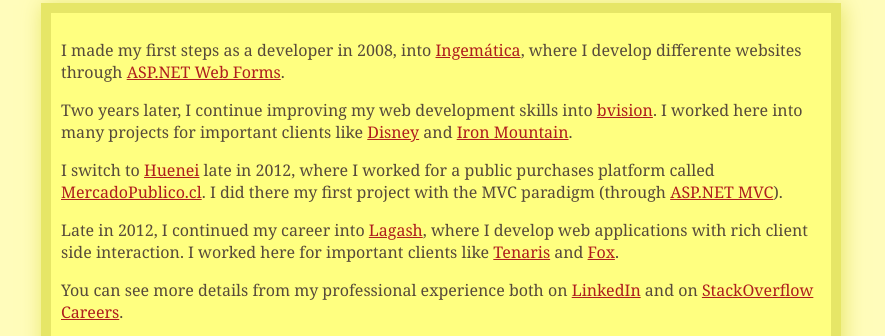
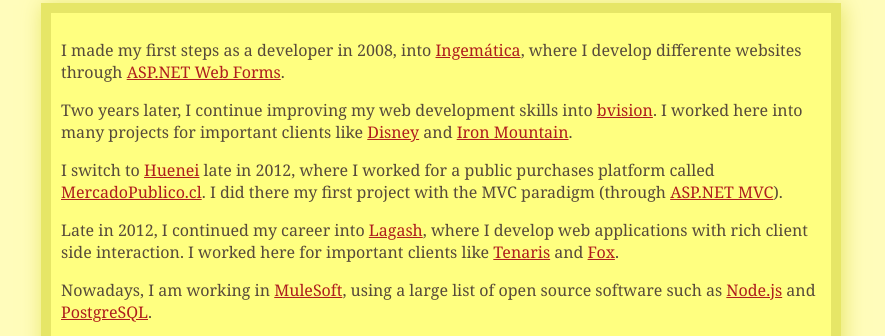
Before and after one commit to nescalante/nescalante.github.io, a plain HTML site: page index.html in a window 1280 px wide. Shown: the part 1432-1768 px from the top of the page, without its empty margins (199-1084 px from the left). Drawn offline with Linux system fonts and the light colour scheme.

Commit message:
Update index.html

```diff
--- a/index.html
+++ b/index.html
@@ -57,6 +57,7 @@
     <p>Two years later, I continue improving my web development skills into <a href="http://www.bvision.com/">bvision</a>. I worked here into many projects for important clients like <a href="http://disney.com/">Disney</a> and <a href="http://www.ironmountain.com/">Iron Mountain</a>.</p>
     <p>I switch to <a href="http://www.huenei.com/">Huenei</a> late in 2012, where I worked for a public purchases platform called <a href="https://www.mercadopublico.cl/Portal/login.aspx">MercadoPublico.cl</a>. I did there my first project with the MVC paradigm (through <a href="http://www.asp.net/mvc">ASP.NET MVC</a>).</p>
     <p>Late in 2012, I continued my career into <a href="http://www.lagash.com/">Lagash</a>, where I develop web applications with rich client side interaction. I worked here for important clients like <a href="http://www.tenaris.com/en/default.aspx">Tenaris</a> and <a href="http://www.fox.com/">Fox</a>.</p>
+    <p>Nowadays, I am working in <a href="http://www.mulesoft.com">MuleSoft</a>, using a large list of open source software such as <a href="http://nodejs.org">Node.js</a> and <a href="http://www.postgresql.org/">PostgreSQL</a>.</p>
     <p>You can see more details from my professional experience both on <a href="http://ar.linkedin.com/in/nescalante">LinkedIn</a> and on <a href="http://careers.stackoverflow.com/lante">StackOverflow Careers</a>.</p>
 </article>
 
```
